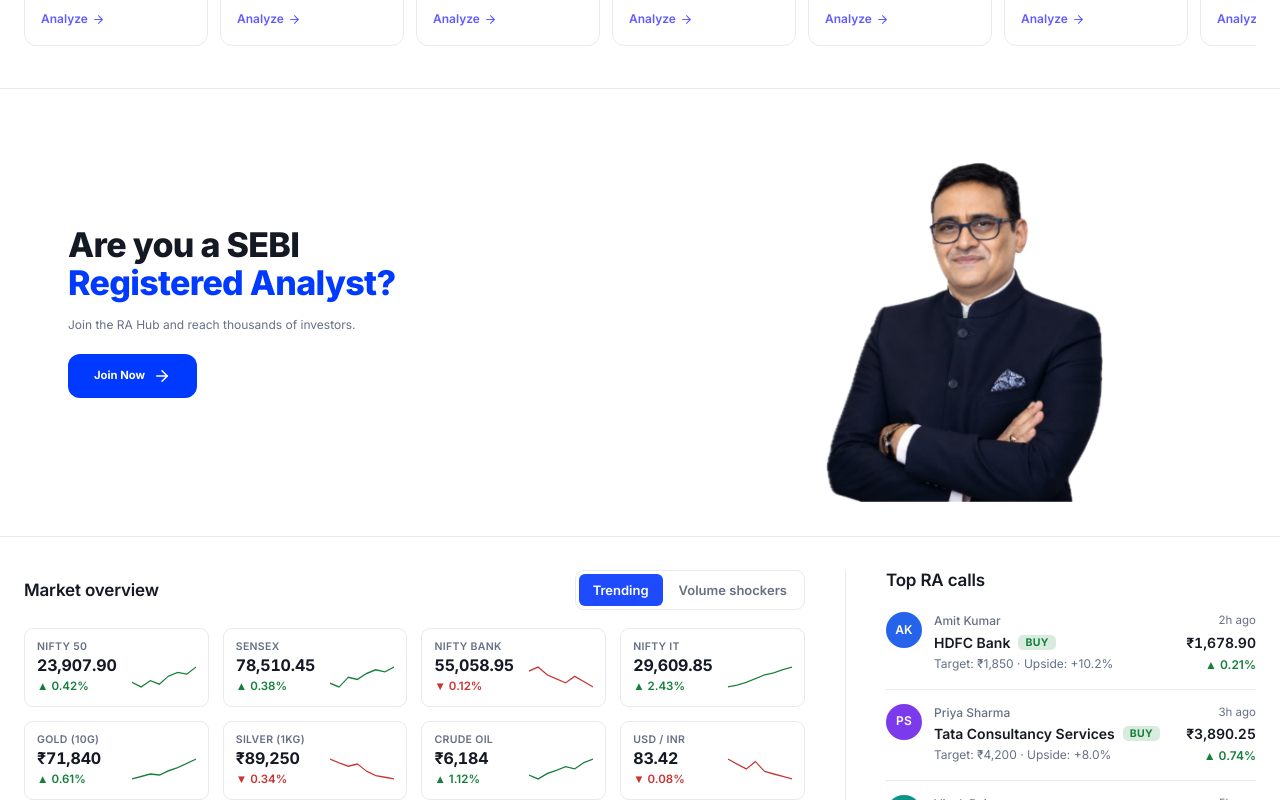
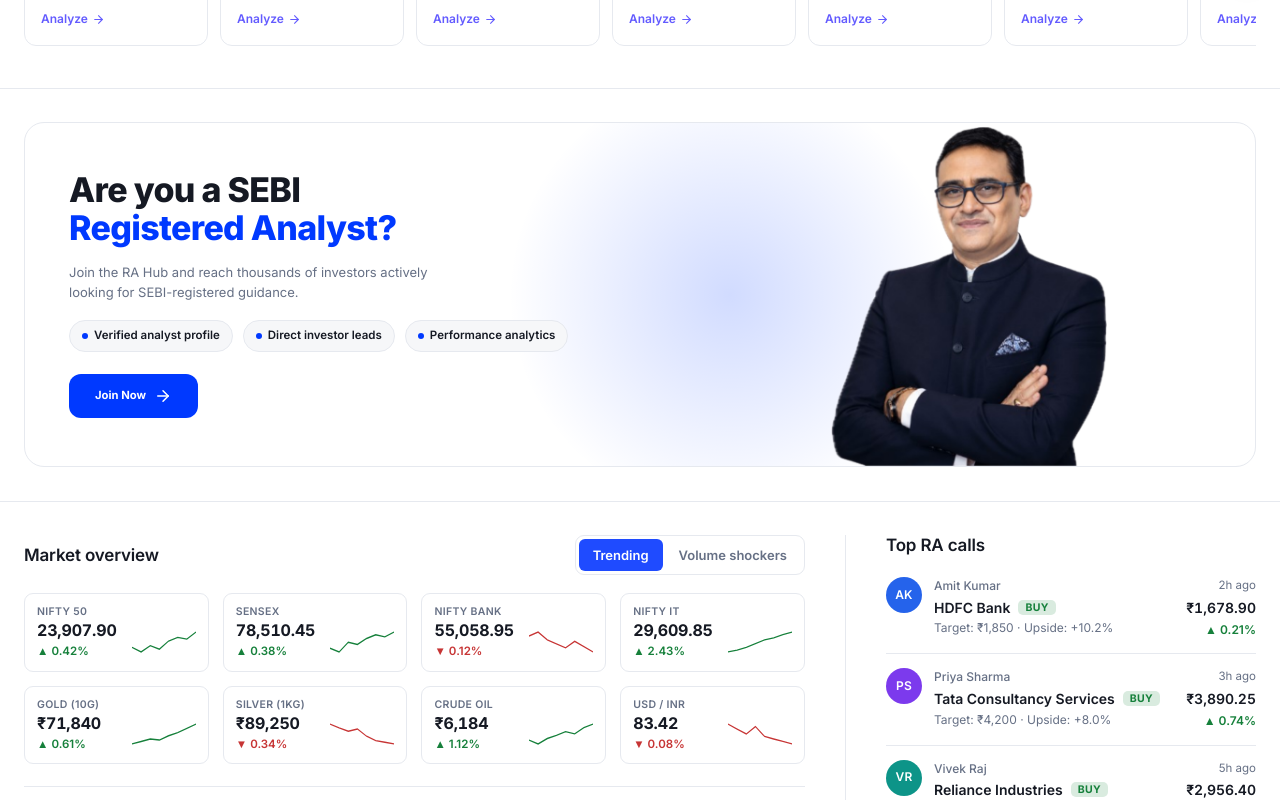
Before and after one commit to sodhanidev/sodhani-web, a Next.js app: page / in a window 1280 px wide. Shown: the part 720-1520 px from the top of the page. Built offline with nearby package versions, Linux system fonts and the light colour scheme; no server answers.

Commit message:
feat: enhance PromoBanner with additional perks and improved messaging; refactor ScreenerTabs by removing unused sparkPoints function

```diff
--- a/src/app/page.module.css
+++ b/src/app/page.module.css
@@ -2042,19 +2042,39 @@
 .promo-banner {
   position: relative;
   display: grid;
-  grid-template-columns: minmax(0, 1fr) minmax(0, 0.9fr);
-  align-items: stretch;
-  min-height: 380px;
-  border-radius: 16px;
+  grid-template-columns: minmax(0, 1.05fr) minmax(0, 0.95fr);
+  align-items: end;
+  min-height: 320px;
+  border: 1px solid var(--landing-line);
+  border-radius: 20px;
   background: var(--landing-surface);
   overflow: hidden;
 }
 
+/* soft brand glow behind the photo so the right half isn't dead space */
+.promo-banner::after {
+  content: "";
+  position: absolute;
+  top: 50%;
+  right: 24%;
+  width: 460px;
+  height: 460px;
+  transform: translateY(-50%);
+  background: radial-gradient(
+    circle,
+    rgba(0, 57, 255, 0.18) 0%,
+    rgba(0, 57, 255, 0) 68%
+  );
+  pointer-events: none;
+}
+
 .promo-banner-copy {
+  position: relative;
+  z-index: 1;
   display: grid;
   align-content: center;
-  gap: 14px;
-  padding: 40px 44px;
+  gap: 16px;
+  padding: 48px 44px;
 }
 
 .promo-banner-title {
@@ -2072,11 +2092,42 @@
 }
 
 .promo-banner-sub {
-  max-width: 360px;
+  max-width: 400px;
   margin: 0;
   color: var(--landing-muted);
-  font-size: 12px;
-  line-height: 1.45;
+  font-size: 13px;
+  line-height: 1.5;
+}
+
+.promo-banner-perks {
+  display: flex;
+  flex-wrap: wrap;
+  gap: 8px 10px;
+  margin: 2px 0 0;
+  padding: 0;
+  list-style: none;
+}
+
+.promo-banner-perks li {
+  display: inline-flex;
+  align-items: center;
+  gap: 6px;
+  padding: 6px 12px;
+  border: 1px solid var(--landing-line);
+  border-radius: 999px;
+  background: var(--landing-surface-soft);
+  color: var(--landing-ink);
+  font-size: 11.5px;
+  font-weight: 600;
+  white-space: nowrap;
+}
+
+.promo-banner-perks li::before {
+  content: "";
+  width: 6px;
+  height: 6px;
+  border-radius: 999px;
+  background: #0039ff;
 }
 
 .promo-banner-cta {
@@ -2100,18 +2151,39 @@
 }
 
 .promo-banner-art {
+  position: relative;
+  z-index: 1;
   align-self: end;
   justify-self: end;
   width: 100%;
   height: 100%;
   max-height: 340px;
-  margin-top: 12px;
   object-fit: contain;
-  object-position: center bottom;
+  object-position: 52% bottom;
 }
 
 [data-theme="dark"] .promo-banner {
-  background: transparent;
+  border-color: var(--landing-line);
+  background:
+    linear-gradient(
+      105deg,
+      #0b0d12 0%,
+      #0e1118 46%,
+      #121a30 100%
+    );
+}
+
+[data-theme="dark"] .promo-banner::after {
+  background: radial-gradient(
+    circle,
+    rgba(0, 57, 255, 0.32) 0%,
+    rgba(0, 57, 255, 0) 70%
+  );
+}
+
+[data-theme="dark"] .promo-banner-perks li {
+  background: rgba(255, 255, 255, 0.04);
+  border-color: var(--landing-line);
 }
 
 @media (max-width: 720px) {
--- a/src/components/PromoBanner.tsx
+++ b/src/components/PromoBanner.tsx
@@ -13,8 +13,14 @@ export function PromoBanner() {
             Are you a SEBI <span>Registered Analyst?</span>
           </h2>
           <p className={css(styles, "promo-banner-sub")}>
-            Join the RA Hub and reach thousands of investors.
+            Join the RA Hub and reach thousands of investors actively
+            looking for SEBI-registered guidance.
           </p>
+          <ul className={css(styles, "promo-banner-perks")}>
+            <li>Verified analyst profile</li>
+            <li>Direct investor leads</li>
+            <li>Performance analytics</li>
+          </ul>
           <Link className={css(styles, "promo-banner-cta")} href="/market/">
             Join Now
             <ArrowRight size={18} aria-hidden="true" />
--- a/src/components/ScreenerTabs.tsx
+++ b/src/components/ScreenerTabs.tsx
@@ -7,43 +7,12 @@ import { css } from "@/lib/css-module";
 import styles from "@/app/page.module.css";
 import { TAB_SCREENS, type ScreenCard } from "@/lib/data/screener-promo";
 
-const SPARK_W = 120;
-const SPARK_H = 40;
-
-function sparkPoints(spark: number[]): string {
-  if (spark.length < 2) {
-    return "";
-  }
-  const min = Math.min(...spark);
-  const max = Math.max(...spark);
-  const span = max - min || 1;
-  const step = SPARK_W / (spark.length - 1);
-  const pad = 4;
-  const usable = SPARK_H - pad * 2;
-
-  return spark
-    .map((point, i) => {
-      const x = i * step;
-      const y = pad + (1 - (point - min) / span) * usable;
-      return `${x.toFixed(1)},${y.toFixed(1)}`;
-    })
-    .join(" ");
-}
-
 function ScreenTile({ card }: { card: ScreenCard }) {
   return (
     <Link href="/market/" className={css(styles, "screen-tile")}>
       <span className={css(styles, "screen-tile-name")}>{card.name}</span>
       <span className={css(styles, "screen-tile-rule")}>{card.rule}</span>
       <span className={css(styles, "screen-tile-count")}>{card.count} Stocks</span>
-      <svg
-        className={css(styles, `screen-tile-spark spark-${card.tone}`)}
-        viewBox={`0 0 ${SPARK_W} ${SPARK_H}`}
-        preserveAspectRatio="none"
-        aria-hidden="true"
-      >
-        <polyline points={sparkPoints(card.spark)} fill="none" strokeWidth={2} />
-      </svg>
     </Link>
   );
 }
```
